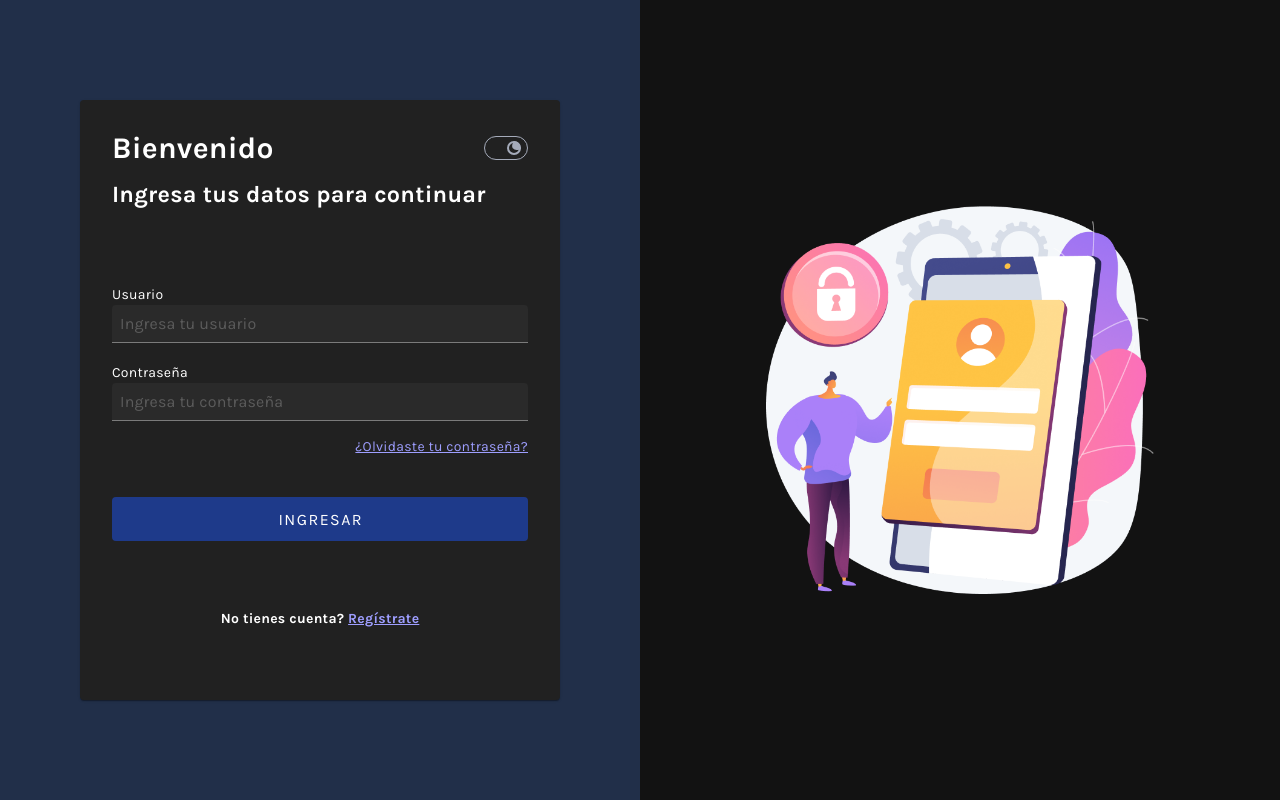
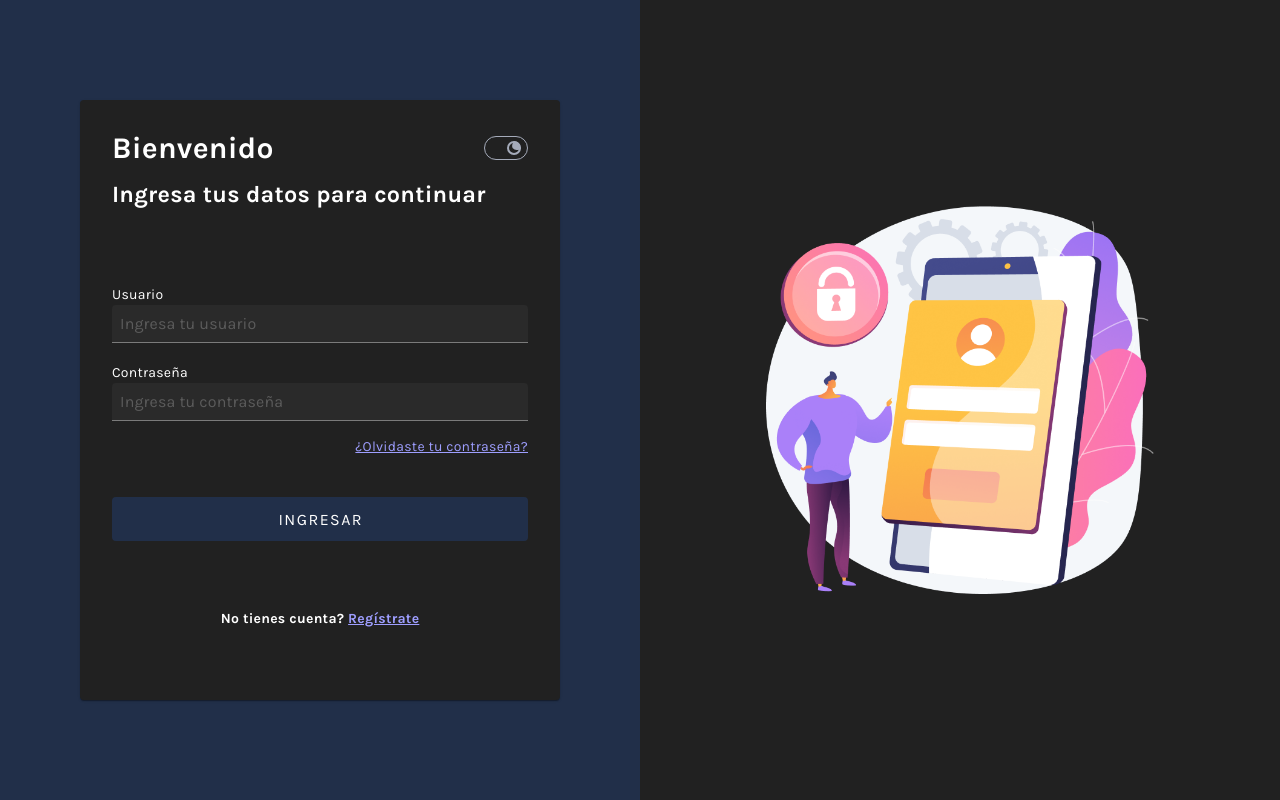
Before and after one commit to MarcoAntJ31/punto-venta-online-1, a Vue app: page /#/ in a window 1280 px wide. Before the commit this address led to /#/about. Built offline with nearby package versions, Linux system fonts and the light colour scheme.

Commit message:
Fix colors in buttbutton

```diff
--- a/src/components/atoms/PVOButton.vue
+++ b/src/components/atoms/PVOButton.vue
@@ -2,58 +2,40 @@
     <v-btn v-if="icon" icon>
       <v-icon>{{ icon }}</v-icon>
     </v-btn>
-  <v-btn
-    v-else
+    <v-btn v-else
         :color="aButtonColor"
         :variant="variant"
         :size="size"
-    :loading="loading"
     >
       {{ text }}
     </v-btn>
   </template>
 
 <script lang="ts">
-export type AButtonColors =
-  | "base"
-  | "blue"
-  | "purple"
-  | "green"
-  | "red"
-  | "yellow";
-export type AButtonSizes =
-  | "x-small"
-  | "small"
-  | "default"
-  | "large"
-  | "x-large";
-export type AButtonVariants =
-  | "text"
-  | "flat"
-  | "elevated"
-  | "tonal"
-  | "outlined"
-  | "plain"
-  | "radio";
+
+export type AButtonColors = 'base' | 'blue' | 'purple' | 'green' | 'red' | 'yellow'
+export type AButtonSizes = 'x-small' | 'small' | 'default' | 'large' | 'x-large'
+export type AButtonVariants = 'text' | 'flat' | 'elevated' | 'tonal' | 'outlined' | 'plain' | 'radio'
+
 </script>
 
   <script lang="ts" setup>
-import { usePreferredColorScheme } from "@vueuse/core";
-import { PropType, defineProps, computed } from "vue";
-import { useTheme } from "vuetify";
+  import { defineProps, computed, PropType } from 'vue';
+  import { usePreferredColorScheme } from '@vueuse/core';
+  import { useTheme } from 'vuetify';
 
   const props = defineProps({
     color: {
         type: String as PropType<AButtonColors>,
-    default: "base",
+        default: 'base'
     },
     variant: {
         type: String as PropType<AButtonVariants>,
-    default: "flat",
+        default: 'flat'
     },
     size: {
         type: String as PropType<AButtonSizes>,
-    default: "default",
+        default: 'default'
     },
     icon: {
       type: String,
@@ -63,54 +45,41 @@ const props = defineProps({
       type: String,
       required: false,
     },
-  loading: {
-    type: Boolean,
-    default: false,
-  },
   });
 
   const theme = useTheme();
   const preferredColor = usePreferredColorScheme();
 
   const inDarkMode = computed(() => {
-  return theme.global.current.value.dark || preferredColor.value === 'dark';
+  return theme.global.current.value.dark || preferredColor.value === 'light';
 });
 
 const aButtonColor = computed(() => {
   if (props.disabled) {
-    return inDarkMode.value ? "#444445" : "#E4E7E9";
+    return inDarkMode.value ? '#444445' : '#E4E7E9';
   }
 
   switch (props.color) {
-    case "base":
-      if (props.variant === "outlined" || props.variant === "text") {
-        return "#6B6C6D";
+    case 'base':
+      if (props.variant === 'outlined' || props.variant === 'text') {
+        return inDarkMode.value ? '#6B6C6D' : '#6B6C6D'; // Colores para variantes en modo claro
       }
-      return inDarkMode.value ? "#202121" : "#F7F9FA";
-    case "blue":
-      return inDarkMode.value ? "#1E3A8A" : "#85C1E9"; // Azul en modo oscuro
-    case "purple":
-      return inDarkMode.value ? "#5B21B6" : "#AF7AC5";
-    case "green":
-      return inDarkMode.value ? "#166534" : "#65D740";
-    case "red":
-      return inDarkMode.value ? "#B91C1C" : "#FF4040";
-    case "yellow":
-      if (props.variant === "outlined" || props.variant === "text") {
-        return inDarkMode.value ? "#854D0E" : "#C37500";
+      return inDarkMode.value ? '#202121' : '#F7F9FA';
+    case 'blue':
+      return inDarkMode.value ? '#212F49' : '#85C1E9'; // Azul en modo claro
+    case 'purple':
+      return inDarkMode.value ? '#5B21B6' : '#AF7AC5';
+    case 'green':
+      return inDarkMode.value ? '#166534' : '#65D740';
+    case 'red':
+      return inDarkMode.value ? '#B91C1C' : '#FF4040';
+    case 'yellow':
+      if (props.variant === 'outlined' || props.variant === 'text') {
+        return inDarkMode.value ? '#854D0E' : '#C37500';
       }
-      return inDarkMode.value ? "#D97706" : "#F4D03F";
+      return inDarkMode.value ? '#D97706' : '#F4D03F';
     default:
-      return inDarkMode.value ? "#202121" : "#F7F9FA"; // Valor por defecto en modo oscuro
+      return inDarkMode.value ? '#202121' : '#F7F9FA'; // Valor por defecto en modo claro
   }
 });
   </script>
-
-<style scoped>
-:not(:disabled).a-button-blue,
-:not(:disabled).a-button-purple,
-:not(:disabled).a-button-green,
-:not(:disabled).a-button-red {
-  color: #ffffff;
-}
-</style>
--- a/src/css/main.css
+++ b/src/css/main.css
@@ -38,6 +38,6 @@ body.dark-mode {
     --background-error-subdued: #4A1F1F;
 
     /* dark login */
-    --image-background: ##212121;
+    --image-background: #212121;
     --form-background: #212F49;
 }
```
Lines whose indentation alone changed are shown as unchanged.
